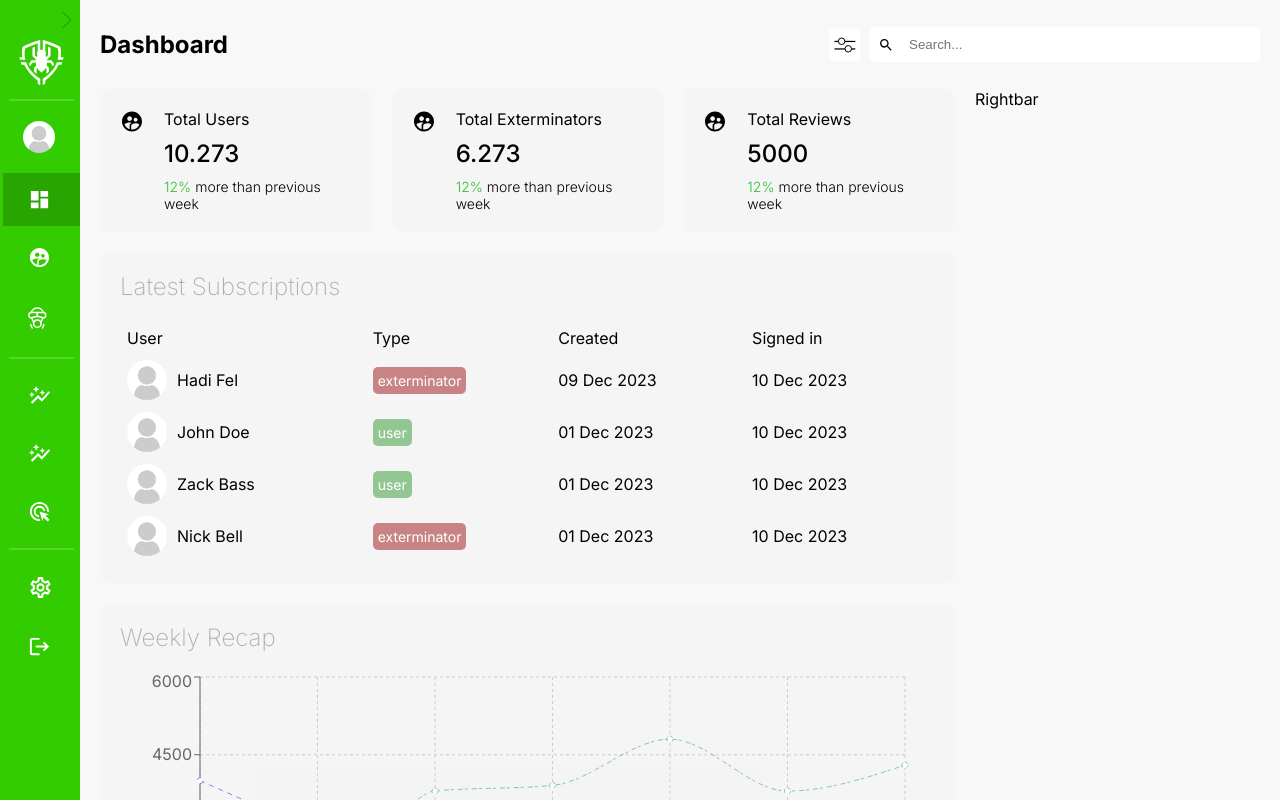
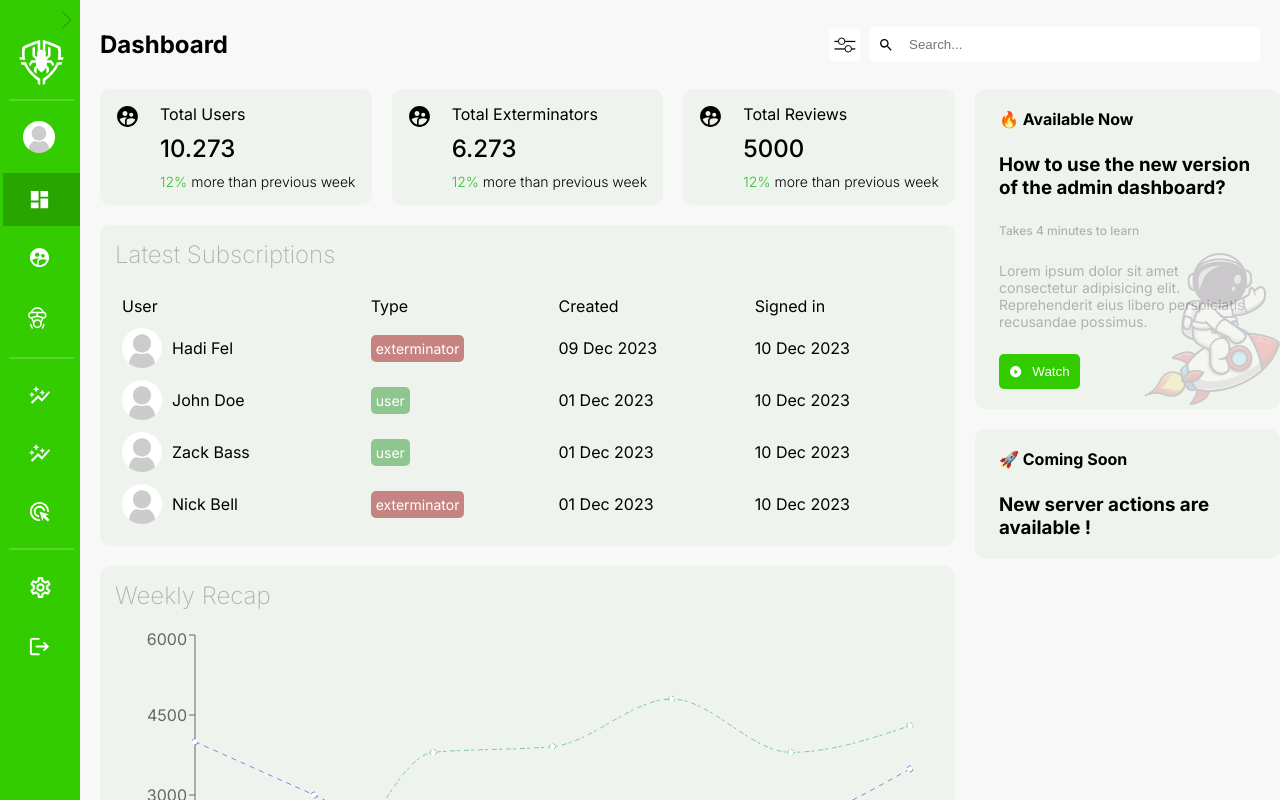
Before and after one commit to I3programmation/PestControlDashboard, a Next.js app: page /dashboard in a window 1280 px wide. Shown: the top 800 px of the page. Built offline with nearby package versions, Linux system fonts and the light colour scheme.

Commit message:
:rocket: feat: enhanced Dashboard page

```diff
--- a/app/dashboard/layout.jsx
+++ b/app/dashboard/layout.jsx
@@ -15,7 +15,6 @@ const Layout = ({ children }) => {
   };
 
   // useEffect(() => {
-  //   setExpandSidebar()
   // }, []);
 
   return (
--- a/app/ui/dashboard/card/card.module.css
+++ b/app/ui/dashboard/card/card.module.css
@@ -2,11 +2,12 @@
   background-color: var(--bg2);
   /* background-color: #e0e0e0; */
   width: 100%;
-  padding: 20px;
+  padding: 15px;
   border-radius: 10px;
   display: flex;
   gap: 20px;
   cursor: pointer;
+  /* box-shadow: rgba(0, 0, 0, 0.10) 0px 1px 4px; */
 }
 
 .container:hover {
--- a/app/ui/dashboard/chart/chart.jsx
+++ b/app/ui/dashboard/chart/chart.jsx
@@ -4,7 +4,6 @@ import {
   Line,
   XAxis,
   YAxis,
-  CartesianGrid,
   Tooltip,
   Legend,
   ResponsiveContainer,
@@ -65,10 +64,9 @@ const Chart = () => {
             bottom: 5,
           }}
         >
-          <CartesianGrid strokeDasharray="3 3" />
           <XAxis dataKey="name" />
           <YAxis />
-          <Tooltip />
+          <Tooltip contentStyle={{background: "#F8F8F8;", border: "none", borderRadius: "5px"}}/>
           <Legend />
           <Line
             type="monotone"
--- a/app/ui/dashboard/chart/chart.module.css
+++ b/app/ui/dashboard/chart/chart.module.css
@@ -1,8 +1,9 @@
 .container {
   height: 450px;
   background-color: var(--bg2);
-  padding: 20px;
+  padding: 15px;
   border-radius: 10px;
+  /* box-shadow: rgba(0, 0, 0, 0.10) 0px 1px 4px; */
 }
 
 .title {
--- a/app/ui/dashboard/dashboard.module.css
+++ b/app/ui/dashboard/dashboard.module.css
@@ -10,6 +10,9 @@
   padding: 10px 0;
 }
 .icontgglesidebar {
+  z-index: 9999;
+  top: 10px;
+  position: sticky;
   color: #123d0444;
   display: flex;
   align-items: right;
--- a/app/ui/dashboard/rightbar/rightbar.jsx
+++ b/app/ui/dashboard/rightbar/rightbar.jsx
@@ -1,9 +1,38 @@
+import Image from "next/image";
 import styles from "./rightbar.module.css";
+import { MdPlayCircleFilled, MdReadMore } from "react-icons/md";
 
 const Rightbar = () => {
   return (
     <div className={styles.container}>
-      Rightbar <div></div>
+      <div className={styles.item}>
+        <div className={styles.bgContainer}>
+          <Image className={styles.bg} src="/astronaut.png" alt="" fill />
+        </div>
+        <div className={styles.text}>
+          <span className={styles.notification}>🔥 Available Now</span>
+          <h3 className={styles.title}>
+            How to use the new version of the admin dashboard?
+          </h3>
+          <span className={styles.subtitle}>Takes 4 minutes to learn</span>
+          <p className={styles.desc}>
+            Lorem ipsum dolor sit amet consectetur adipisicing elit.
+            Reprehenderit eius libero perspiciatis recusandae possimus.
+          </p>
+          <button className={styles.button}>
+            <MdPlayCircleFilled />
+            Watch
+          </button>
+        </div>
+      </div>
+      <div className={styles.item}>
+        <div className={styles.text}>
+          <span className={styles.notification}>🚀 Coming Soon</span>
+          <h3 className={styles.title}>
+            New server actions are available !
+          </h3>
+        </div>
+      </div>
     </div>
   );
 };
--- a/app/ui/dashboard/rightbar/rightbar.module.css
+++ b/app/ui/dashboard/rightbar/rightbar.module.css
@@ -1,3 +1,59 @@
 .container {
+  position: fixed;
+}
 
+.item {
+  /* background: linear-gradient(to top, var(--bg3), var(--bg2)); */
+  background-color: var(--bg2);
+  padding: 20px 24px;
+  border-radius: 10px;
+  margin-bottom: 20px;
+  position: relative;
 }
+
+.bgContainer {
+  position: absolute;
+  right: 0;
+  bottom: 0;
+  width: 50%;
+  height: 50%;
+}
+
+.bg {
+  object-fit: contain;
+  opacity: 0.2;
+}
+
+.text {
+  display: flex;
+  flex-direction: column;
+  gap: 24px;
+}
+
+.notification {
+  font-weight: bold;
+}
+
+.subtitle {
+  color: var(--textSoft);
+  font-weight: 500;
+  font-size: 12px;
+}
+
+.desc {
+  color: var(--textSoft);
+  font-size: 14px;
+}
+
+.button {
+  padding: 10px;
+  display: flex;
+  align-items: center;
+  gap: 10px;
+  width: max-content;
+  background-color: var(--primary);
+  color: white;
+  border: none;
+  border-radius: 5px;
+  cursor: pointer;
+}
--- a/app/ui/dashboard/subscriptions/subscriptions.module.css
+++ b/app/ui/dashboard/subscriptions/subscriptions.module.css
@@ -1,7 +1,8 @@
 .container {
     background-color: var(--bg2);
-    padding: 20px;
+    padding: 15px;
     border-radius: 10px;
+    /* box-shadow: rgba(0, 0, 0, 0.10) 0px 1px 4px; */
 }
 
 .title {
--- a/app/ui/globals.css
+++ b/app/ui/globals.css
@@ -1,6 +1,7 @@
 :root{
 --bg: #F8F8F8;
---bg2: #f0f0f076;
+--bg2: #e8efe694;
+--bg3: #d5dad4d7;
 --primary: #33CC00;
 --primarySoft: #00FF00;
 --text: #000000;
```
Lines whose indentation alone changed are shown as unchanged.
